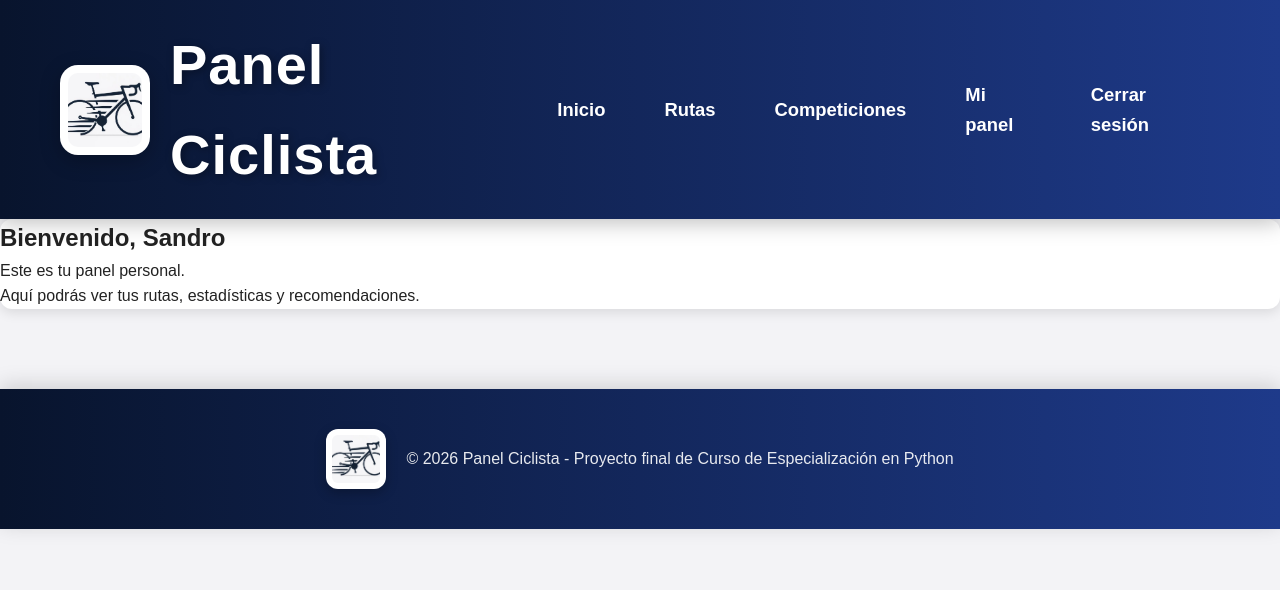
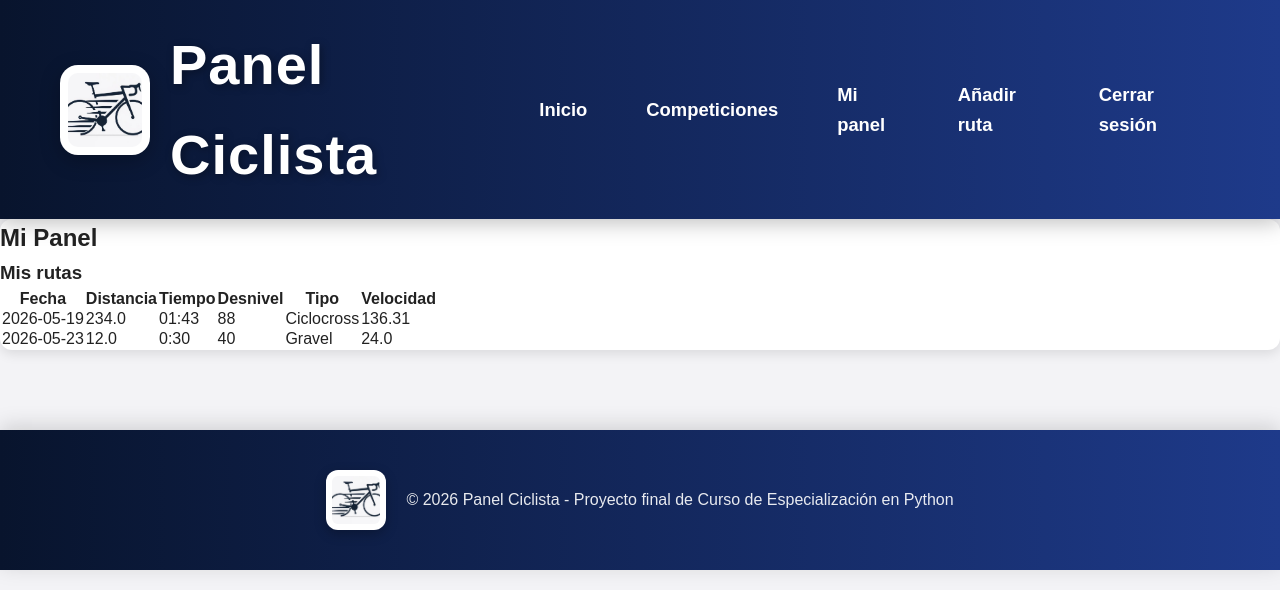
Before and after one commit to Thealex04/proyecto_final, a Flask app: page /dashboard in a window 1280 px wide. Shown: the top 590 px of the page. Run offline with Flask 3, Linux system fonts and the light colour scheme; a user stored in the database is signed in.

Commit message:
Parte de rutas (usuario)

```diff
--- a/app.py
+++ b/app.py
@@ -4,7 +4,8 @@ from werkzeug.security import generate_password_hash, check_password_hash
 
 from config import Config
 from src.logica import cargar_datos, limpiar_datos, calcular_velocidad, estadisticas, calcular_progreso
-from src.models_db import db, Usuario
+from src.recomendaciones import informe_completo
+from src.models_db import db, Usuario, RutaDB
 
 app = Flask(__name__)
 app.config.from_object(Config)
@@ -74,25 +75,87 @@ def logout():
 @app.route("/dashboard")
 @login_required
 def dashboard():
-    return render_template("dashboard.html")
+    rutas_usuario = RutaDB.query.filter_by(usuario_id=current_user.id).all()
+
+    # Si no tiene rutas todavía
+    if not rutas_usuario:
+        return render_template(
+            "dashboard.html",
+            estadisticas_rutas = None,
+            progreso = None,
+            recomendaciones = [],
+            rutas = []
+        )
+
+    # Convertimos a DataFrame
+    import pandas as pd
+
+    datos = []
+    for ruta in rutas_usuario:
+        horas, minutos = map(int, ruta.tiempo.split(":"))
+        tiempo_horas = horas + minutos / 60
+
+        datos.append({
+            "fecha": ruta.fecha,
+            "distancia": ruta.distancia,
+            "tiempo": ruta.tiempo,
+            "tiempo_horas": tiempo_horas,
+            "desnivel": ruta.desnivel,
+            "velocidad": ruta.velocidad,
+            "tipo": ruta.tipo
+        })
+
+    df = pd.DataFrame(datos)
+
+    estadisticas_rutas = estadisticas(df)
+    progreso = calcular_progreso(df)
+    recomendaciones = informe_completo(df, progreso)
+
+    return render_template(
+        "dashboard.html",
+        estadisticas_rutas = estadisticas_rutas,
+        progreso = progreso,
+        recomendaciones = recomendaciones,
+        rutas = rutas_usuario
+        )
 
 @app.route("/")
 def inicio():
     return render_template("index.html")
 
-@app.route("/rutas")
-def rutas():
-    rutas_df = cargar_datos("data/rutas.csv")
+@app.route("/nueva_ruta", methods=["GET","POST"])
+@login_required
+def nueva_ruta():
+    if request.method == "POST":
+        fecha = request.form["fecha"]
+        distancia = float(request.form["distancia"])
+        tiempo = request.form["tiempo"]
+        desnivel = int(request.form["desnivel"])
+        tipo = request.form["tipo"]
 
-    if rutas_df is not None:
-        rutas_df = limpiar_datos(rutas_df)
-        rutas_df = calcular_velocidad(rutas_df)
+        horas, minutos = map(int, tiempo.split(":"))
+        tiempo_horas = horas + minutos / 60
 
-        stats = estadisticas(rutas_df)
+        velocidad = distancia / tiempo_horas if tiempo_horas > 0 else 0
 
-        return render_template("rutas.html", estadisticas=stats)
+        ruta = RutaDB(
+            fecha = fecha,
+            distancia = distancia,
+            tiempo = tiempo,
+            desnivel = desnivel,
+            tipo = tipo,
+            velocidad = velocidad,
+            usuario_id = current_user.id
+        )
 
-    return render_template("rutas.html", estadisticas=None)
+        db.session.add(ruta)
+        db.session.commit()
+
+        flash("Ruta añadidad correctamente")
+        return redirect(url_for("dashboard"))
+
+    return render_template("nueva_ruta.html")
+
 
 @app.route("/competiciones")
 def competiciones():
--- a/src/logica.py
+++ b/src/logica.py
@@ -45,7 +45,7 @@ def calcular_velocidad(df):
     df = df.dropna(subset=['tiempo_horas'])
     df = df[df['tiempo_horas'] > 0]
 
-    df['velocidad_kmh'] = df['distancia'] / df['tiempo_horas']
+    df['velocidad'] = df['distancia'] / df['tiempo_horas']
 
     return df
 
@@ -93,8 +93,8 @@ def calcular_progreso(df):
     ultimas = df.tail(5)
 
     # calculamos las medias
-    velocidad_inicio = primeras['velocidad_kmh'].mean()
-    velocidad_fin = ultimas['velocidad_kmh'].mean()
+    velocidad_inicio = primeras['velocidad'].mean()
+    velocidad_fin = ultimas['velocidad'].mean()
 
     distancia_inicio = primeras['distancia'].mean()
     distancia_fin = ultimas['distancia'].mean()
--- a/src/models_db.py
+++ b/src/models_db.py
@@ -27,6 +27,7 @@ class RutaDB(db.Model):
     tiempo = db.Column(db.String(10), nullable=False)
     desnivel = db.Column(db.Integer, nullable=False)
     tipo = db.Column(db.String(50), nullable=False)
+    velocidad = db.Column(db.Float, nullable=False)
 
     usuario_id = db.Column(
         db.Integer,
--- a/src/recomendaciones.py
+++ b/src/recomendaciones.py
@@ -4,7 +4,7 @@ def generar_recomendacion(progreso):
     Genera una recomendación basada en el progreso
     que está teniendo el ciclista
     '''
-    indice = progreso["indice_progreso"]
+    indice = progreso.get("indice_progreso",0)
 
     if indice >= 15:
         return (
@@ -35,7 +35,7 @@ def recomendacion_velocidad(df):
     '''
     Analiza la velocidad media del ciclista
     '''
-    velocidad_media = df["velocidad_kmh"].mean()
+    velocidad_media = df["velocidad"].mean()
 
     if velocidad_media >= 30:
         return "Tu velocidad media es excelente."
--- a/static/css/style.css
+++ b/static/css/style.css
@@ -395,6 +395,23 @@ textarea {
     box-shadow: 0 0 0 3px rgba(37, 99, 235, 0.15);
 }
 
+.form-group select {
+    width: 100%;
+    padding: 14px 16px;
+    font-size: 1rem;
+    border: 1px solid #d1d5db;
+    border-radius: 10px;
+    outline: none;
+    background: white;
+    box-sizing: border-box;
+    transition: 0.3s;
+}
+
+.form-group select:focus {
+    border-color: #2563eb;
+    box-shadow: 0 0 0 3px rgba(37,99, 235, 0.15);
+}
+
 /* Checkbox para mostrar contraseña */
 .form-check {
     display: flex;
--- a/templates/base.html
+++ b/templates/base.html
@@ -17,14 +17,14 @@
 
         <nav>
             <a href="{{ url_for('inicio')}}">Inicio</a>
-            <a href="{{ url_for('rutas')}}">Rutas</a>
             <a href="{{ url_for('competiciones')}}">Competiciones</a>
 
             {% if current_user.is_authenticated %}
                 <a href="{{ url_for('dashboard')}}">Mi panel</a>
+                <a href="{{ url_for('nueva_ruta')}}">Añadir ruta</a>
                 <a href="{{ url_for('logout')}}">Cerrar sesión</a>
             {% else %}
-                <a href="{{ url_for('login')}}">Iniciar sesión</a>
+                <a href="{{ url_for('login')}}">Acceder</a>
             {% endif %}
         </nav>
 
--- a/templates/dashboard.html
+++ b/templates/dashboard.html
@@ -2,9 +2,45 @@
 
 {% block content %}
 
-<h2>Bienvenido, {{ current_user.nombre }}</h2>
+<div class="dashboard-container">
 
-<p>Este es tu panel personal.</p>
-<p>Aquí podrás ver tus rutas, estadísticas y recomendaciones.</p>
+    <h2> Mi Panel</h2>
+
+    {% if rutas|length == 0 %}
+        <p>Aún no has registrado ninguna ruta. </p>
+        <a href="{{ url_for('nueva_ruta')}}" class="btn btn-primary">
+            Añadir mi primera ruta
+        </a>
+    {% else %}
+
+        <h3>Mis rutas</h3>
+
+        <table class="tabla-rutas">
+            <thead>
+                <tr>
+                    <th>Fecha</th>
+                    <th>Distancia</th>
+                    <th>Tiempo</th>
+                    <th>Desnivel</th>
+                    <th>Tipo</th>
+                    <th>Velocidad</th>
+                </tr>
+            </thead>
+            <tbody>
+                {% for ruta in rutas %}
+                <tr>
+                    <td>{{ ruta.fecha }}</td>
+                    <td>{{ ruta.distancia }}</td>
+                    <td>{{ ruta.tiempo }}</td>
+                    <td>{{ ruta.desnivel }}</td>
+                    <td>{{ ruta.tipo }}</td>
+                    <td>{{ ruta.velocidad|round(2) }}</td>
+                </tr>
+                {% endfor %}
+            </tbody>
+        </table>
+
+    {% endif %}
+</div>
 
 {% endblock %}
```
Also changed, not shown: templates/nueva_ruta.html (added, +43 -0 lines), templates/rutas.html (deleted, +0 -30 lines), database/ciclismo.db.
